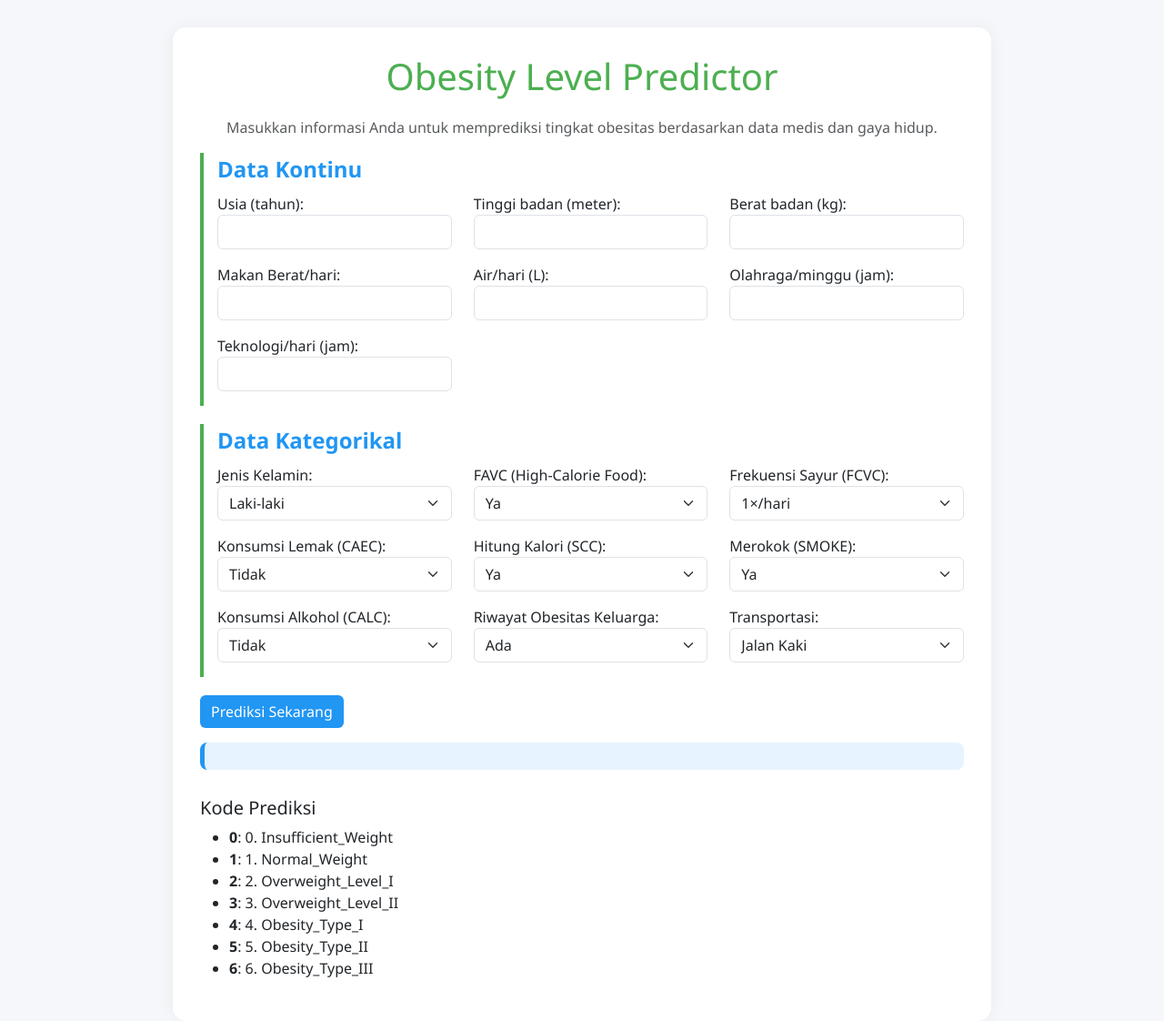
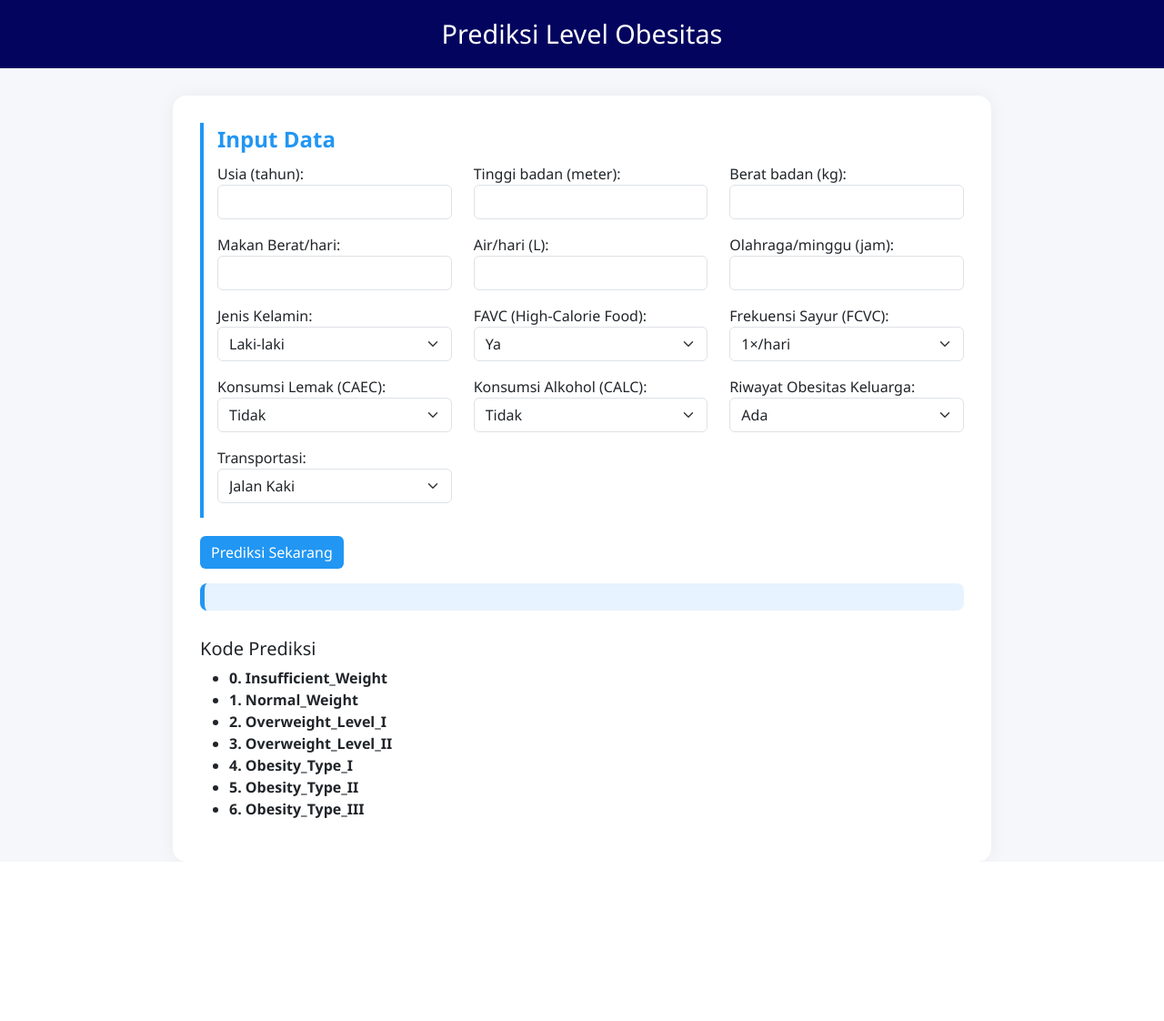
Before and after one commit to Fadri-Ashley/Data-Science-Capstone-Project, a Flask app: page / in a window 1280 px wide. Shown: the whole page at 91% size. After the commit the page ends 947 px from the top, so only its background shows below. Run offline with Flask 3, Linux system fonts and the light colour scheme; parts of the project's set-up code (start-up, migrations or seed data) failed here and were passed over.

Commit message:
Major change

```diff
--- a/Web_App_Flask/app.py
+++ b/Web_App_Flask/app.py
@@ -18,27 +18,27 @@ all_models = joblib.load(MODEL_PATH)
 
 # Fitur dari form input (sebelum one-hot)
 FORM_FEATURES = [
-    'Age', 'Height', 'Weight', 'CALC', 'FAVC', 'FCVC', 'NCP', 'SCC', 'SMOKE', 'CH2O',
-    'family_history_with_overweight', 'FAF', 'TUE', 'CAEC',
+    'Age', 'Height', 'Weight', 'CALC', 'FAVC', 'FCVC', 'NCP', 'CH2O',
+    'family_history_with_overweight', 'FAF', 'CAEC',
     'Gender', 'MTRANS'
 ]
 
 # Fitur yang digunakan untuk prediksi (harus persis urutan hasil print(X_train.columns))
 USED_FEATURES = [
-    'Age', 'Height', 'Weight', 'CALC', 'FAVC', 'FCVC', 'NCP', 'SCC', 'SMOKE',
-    'CH2O', 'family_history_with_overweight', 'FAF', 'TUE', 'CAEC',
+    'Age', 'Height', 'Weight', 'CALC', 'FAVC', 'FCVC', 'NCP',
+    'CH2O', 'family_history_with_overweight', 'FAF', 'CAEC',
     'Gender_Female', 'Gender_Male',
     'MTRANS_Automobile', 'MTRANS_Bike', 'MTRANS_Motorbike', 'MTRANS_Public_Transportation', 'MTRANS_Walking'
 ]
 
 def convert_input(raw):
     # Numerik
-    for k in ['Age', 'Height', 'Weight', 'CH2O', 'FAF', 'TUE']:
+    for k in ['Age', 'Height', 'Weight', 'CH2O', 'FAF']:
         raw[k] = float(raw[k]) if raw[k] else 0.0
     raw['NCP'] = int(raw['NCP']) if raw['NCP'] else 0
 
     # Binary (yes/no) ke angka
-    for k in ['FAVC', 'SCC', 'SMOKE', 'family_history_with_overweight']:
+    for k in ['FAVC', 'family_history_with_overweight']:
         val = str(raw.get(k, '')).lower()
         raw[k] = 1 if val == 'yes' else 0
 
--- a/Web_App_Flask/templates/index.html
+++ b/Web_App_Flask/templates/index.html
@@ -11,7 +11,7 @@
     <style>
       body {
         background-color: #f5f7fa;
-        font-family: 'Segoe UI', sans-serif;
+        font-family: "Segoe UI", sans-serif;
       }
       .container {
         max-width: 900px;
@@ -22,31 +22,31 @@
         box-shadow: 0 0 20px rgba(0, 0, 0, 0.05);
       }
       h1 {
-        color: #4CAF50;
+        color: #03045e;
         text-align: center;
         margin-bottom: 20px;
       }
       fieldset {
-        border-left: 4px solid #4CAF50;
+        border-left: 4px solid #2196f3;
         padding-left: 15px;
         margin-bottom: 20px;
       }
       legend {
         font-weight: bold;
-        color: #2196F3;
+        color: #2196f3;
       }
       .form-group label {
         font-weight: 500;
       }
       .btn-primary {
-        background-color: #2196F3;
+        background-color: #2196f3;
         border: none;
       }
       .result {
         margin-top: 20px;
         padding: 15px;
         background-color: #e7f3fe;
-        border-left: 5px solid #2196F3;
+        border-left: 5px solid #2196f3;
         border-radius: 8px;
       }
       .legend {
@@ -55,49 +55,95 @@
     </style>
   </head>
   <body>
+    <header style="background-color: #03045e; padding: 20px 0">
+      <h1 style="color: white; text-align: center; margin: 0; font-size: 1.8em">
+        Prediksi Level Obesitas
+      </h1>
+    </header>
     <div class="container">
-      <h1>Obesity Level Predictor</h1>
+      <!-- <h1>Obesity Level Predictor</h1>
       <p class="text-muted text-center">
-        Masukkan informasi Anda untuk memprediksi tingkat obesitas berdasarkan data medis dan gaya hidup.
-      </p>
+        Masukkan informasi Anda untuk memprediksi tingkat obesitas berdasarkan
+        data medis dan gaya hidup.
+      </p> -->
       <form id="obesityForm" autocomplete="off">
         <fieldset>
-          <legend>Data Kontinu</legend>
+          <legend>Input Data</legend>
           <div class="row">
+            <!-- Numerik -->
             <div class="col-md-4 mb-3">
               <label>Usia (tahun):</label>
-              <input type="number" step="1" name="Age" class="form-control" required />
+              <input
+                type="number"
+                step="1"
+                name="Age"
+                class="form-control"
+                required
+              />
             </div>
             <div class="col-md-4 mb-3">
               <label>Tinggi badan (meter):</label>
-              <input type="number" step="0.01" name="Height" class="form-control" required />
+              <input
+                type="number"
+                step="0.01"
+                name="Height"
+                class="form-control"
+                required
+              />
             </div>
             <div class="col-md-4 mb-3">
               <label>Berat badan (kg):</label>
-              <input type="number" step="0.1" name="Weight" class="form-control" required />
+              <input
+                type="number"
+                step="0.1"
+                name="Weight"
+                class="form-control"
+                required
+              />
             </div>
             <div class="col-md-4 mb-3">
               <label>Makan Berat/hari:</label>
-              <input type="number" name="NCP" min="1" step="1" class="form-control" required />
+              <input
+                type="number"
+                name="NCP"
+                min="1"
+                step="1"
+                class="form-control"
+                required
+              />
             </div>
             <div class="col-md-4 mb-3">
               <label>Air/hari (L):</label>
-              <input type="number" step="0.1" name="CH2O" class="form-control" required />
+              <input
+                type="number"
+                step="0.1"
+                name="CH2O"
+                class="form-control"
+                required
+              />
             </div>
             <div class="col-md-4 mb-3">
               <label>Olahraga/minggu (jam):</label>
-              <input type="number" step="0.1" name="FAF" class="form-control" required />
+              <input
+                type="number"
+                step="0.1"
+                name="FAF"
+                class="form-control"
+                required
+              />
             </div>
-            <div class="col-md-4 mb-3">
+            <!-- <div class="col-md-4 mb-3">
               <label>Teknologi/hari (jam):</label>
-              <input type="number" step="0.1" name="TUE" class="form-control" required />
-            </div>
-          </div>
-        </fieldset>
+              <input
+                type="number"
+                step="0.1"
+                name="TUE"
+                class="form-control"
+                required
+              />
+            </div> -->
 
-        <fieldset>
-          <legend>Data Kategorikal</legend>
-          <div class="row">
+            <!-- Kategorikal -->
             <div class="col-md-4 mb-3">
               <label>Jenis Kelamin:</label>
               <select name="Gender" class="form-select" required>
@@ -129,20 +175,20 @@
                 <option value="Always">Selalu</option>
               </select>
             </div>
-            <div class="col-md-4 mb-3">
+            <!-- <div class="col-md-4 mb-3">
               <label>Hitung Kalori (SCC):</label>
               <select name="SCC" class="form-select" required>
                 <option value="yes">Ya</option>
                 <option value="no">Tidak</option>
               </select>
-            </div>
-            <div class="col-md-4 mb-3">
+            </div> -->
+            <!-- <div class="col-md-4 mb-3">
               <label>Merokok (SMOKE):</label>
               <select name="SMOKE" class="form-select" required>
                 <option value="yes">Ya</option>
                 <option value="no">Tidak</option>
               </select>
-            </div>
+            </div> -->
             <div class="col-md-4 mb-3">
               <label>Konsumsi Alkohol (CALC):</label>
               <select name="CALC" class="form-select" required>
@@ -154,7 +200,11 @@
             </div>
             <div class="col-md-4 mb-3">
               <label>Riwayat Obesitas Keluarga:</label>
-              <select name="family_history_with_overweight" class="form-select" required>
+              <select
+                name="family_history_with_overweight"
+                class="form-select"
+                required
+              >
                 <option value="yes">Ada</option>
                 <option value="no">Tidak</option>
               </select>
@@ -181,7 +231,7 @@
         <h5>Kode Prediksi</h5>
         <ul>
           {% for code, label in label_map.items() %}
-          <li><strong>{{ code }}</strong>: {{ label }}</li>
+          <li><strong>{{ label }}</strong></li>
           {% endfor %}
         </ul>
       </div>
```
Also changed, not shown: Web_App_Flask/static/style.css (+19 -98 lines), 1 other file.
